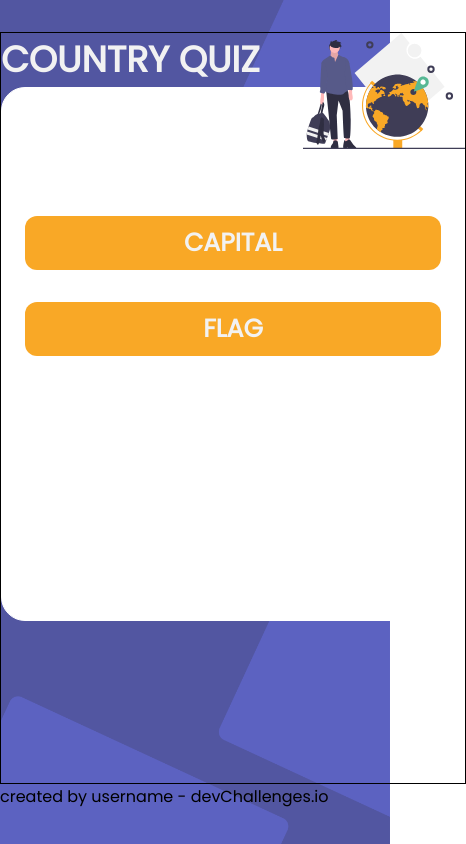
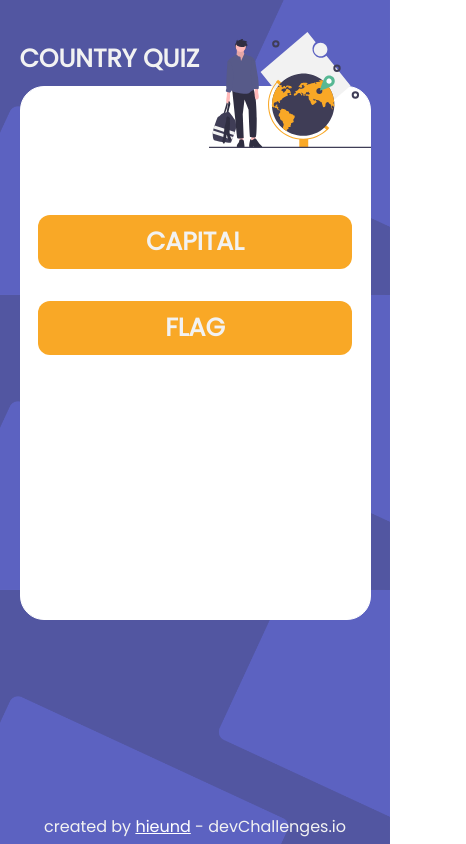
Before and after one commit to hieund20/react-country-quiz-app, a React (Create React App) app: page / in a window 390 px wide. Shown: the top 844 px of the page, 466 px wide, since content can reach past the window. Built offline with nearby package versions, Linux system fonts and the light colour scheme; no server answers.

Commit message:
upload code v4 + responsive

```diff
--- a/src/App.js
+++ b/src/App.js
@@ -139,8 +139,6 @@ function App() {
   }
 
 
-  //Shuffle answer option before pass to child component
-
   return (
     <div className="app">
 
@@ -238,8 +236,10 @@ function App() {
         </Router >
       </div>
 
-      <div>
-        <span>created by username - devChallenges.io</span>
+      <div className="app-footer">
+        <span>
+          created by <a href="https://github.com/hieund20" target="_blank" rel="noreferrer">hieund</a> - devChallenges.io
+        </span>
       </div>
     </div>
   );
--- a/src/App.scss
+++ b/src/App.scss
@@ -23,6 +23,7 @@
             justify-content: space-between;
             position: relative;
             & > a {
+                width: 60%;
                 & > div {
                     & > span {
                         font-style: normal;
@@ -35,9 +36,13 @@
                 }
             }
             & > div {
-                position: absolute;
-                right: 0;
-                left: auto;
+                // border: 1px solid blue;
+                width: 40%;
+                & > img {
+                    position: absolute;
+                    right: 0;
+                    left: auto;
+                }
             }
         }
 
@@ -96,7 +101,7 @@
         }
 
         &.--flag {
-            border: 1px solid black;
+            // border: 1px solid black;
             height: 750px;
         }
 
@@ -109,7 +114,7 @@
         }
 
         &-card.--flag {
-            border: 1px solid black;
+            // border: 1px solid black;
             height: 695px;
             background: #ffffff;
             border-radius: 24px;
@@ -117,4 +122,81 @@
             align-items: center;
         }
     }
+
+    &-footer {
+        margin-top: 2rem;
+        // border: 1px solid black;
+        text-align: center;
+        & > span {
+            color: #f2f2f2;
+            & > a {
+                color: #ffffff;
+                text-decoration: underline;
+                cursor: pointer;
+                &:visited {
+                    color: #ffffff;
+                }
+            }
+        }
+    }
 }
+
+@media screen and (max-width: 600px) {
+    .app {
+        &-container {
+            width: 90%;
+            &-header {
+                // border: 1px solid blue;
+                & > a {
+                    // border: 1px solid blue;
+                    width: 80%;
+                    & > div {
+                        & > span {
+                            font-size: 30px;
+                        }
+                    }
+                }
+            }
+        }
+    }
+}
+
+@media screen and (max-width: 390px) {
+    .app {
+        &-container {
+            width: 90%;
+            &-header {
+                // border: 1px solid blue;
+                & > a {
+                    // border: 1px solid blue;
+                    width: 80%;
+                    & > div {
+                        & > span {
+                            font-size: 25px;
+                        }
+                    }
+                }
+            }
+        }
+    }
+}
+
+@media screen and (max-width: 370px) {
+    .app {
+        &-container {
+            width: 90%;
+            &-header {
+                // border: 1px solid blue;
+                & > a {
+                    // border: 1px solid blue;
+                    width: 80%;
+                    & > div {
+                        & > span {
+                            font-size: 20px;
+                        }
+                    }
+                }
+            }
+        }
+    }
+}
--- a/src/components/Questions/index.jsx
+++ b/src/components/Questions/index.jsx
@@ -77,6 +77,26 @@ function Question(props) {
                                     }}>
                                     {choice.answerText}
                                 </span>
+                                <span
+                                    className="material-icons"
+                                    id={`false-checked-${index === checked && verification === 'false' ? 'active' : 'none'}`}
+                                    style={{
+                                        color: (verification === 'false' && choice.isCorrect === true) ? '#ffffff' : '',
+                                    }}
+                                >
+                                    highlight_off
+                                </span>
+                                <span
+                                    className="material-icons"
+                                    id={`true-checked-${index === checked && verification === 'true' ? 'active' : 'none'}`}
+                                    style={
+                                        {
+                                            display: (verification === 'false' && choice.isCorrect === true) ? 'inline-block' : '',
+                                            color: (verification === 'false' && choice.isCorrect === true) ? 'white' : ''
+                                        }
+                                    }>
+                                    check_circle_outline
+                                </span>
                             </div>
                         </div>
                     ))
--- a/src/components/Questions/style.scss
+++ b/src/components/Questions/style.scss
@@ -1,6 +1,6 @@
 .question {
     &.--capital {
-        border: 1px solid blue;
+        // border: 1px solid blue;
         width: 420px;
         height: 400px;
         margin: 0 auto;
@@ -34,6 +34,9 @@
 
             & > div {
                 // border: 1px solid #2f527b;
+                width: 100%;
+                display: flex;
+                align-items: center;
                 & span {
                     font-style: normal;
                     font-weight: 500;
@@ -45,6 +48,31 @@
 
                 & > span:nth-child(1) {
                     margin-right: 0.5rem;
+                }
+
+                //SET ICON CHECKED
+                & > span#false-checked-none {
+                    display: none;
+                    margin-right: 0;
+                    margin-left: auto;
+                }
+
+                & > span#false-checked-active {
+                    display: inline-block;
+                    margin-right: 0;
+                    margin-left: auto;
+                }
+
+                & > span#true-checked-none {
+                    display: none;
+                    margin-right: 0;
+                    margin-left: auto;
+                }
+
+                & > span#true-checked-active {
+                    display: inline-block;
+                    margin-right: 0;
+                    margin-left: auto;
                 }
             }
 
@@ -122,7 +150,7 @@
 
     //FLAG-MODE
     &.--flag {
-        border: 1px solid blue;
+        // border: 1px solid blue;
         width: 420px;
         height: 465px;
         margin: 0 auto;
@@ -141,3 +169,16 @@
         }
     }
 }
+
+@media screen and (max-width: 600px) {
+    .question {
+        &.--capital {
+            // border: 1px solid blue;
+            width: 90%;
+        }
+        &.--flag {
+            // border: 1px solid blue;
+            width: 90%;
+        }
+    }
+}
```
